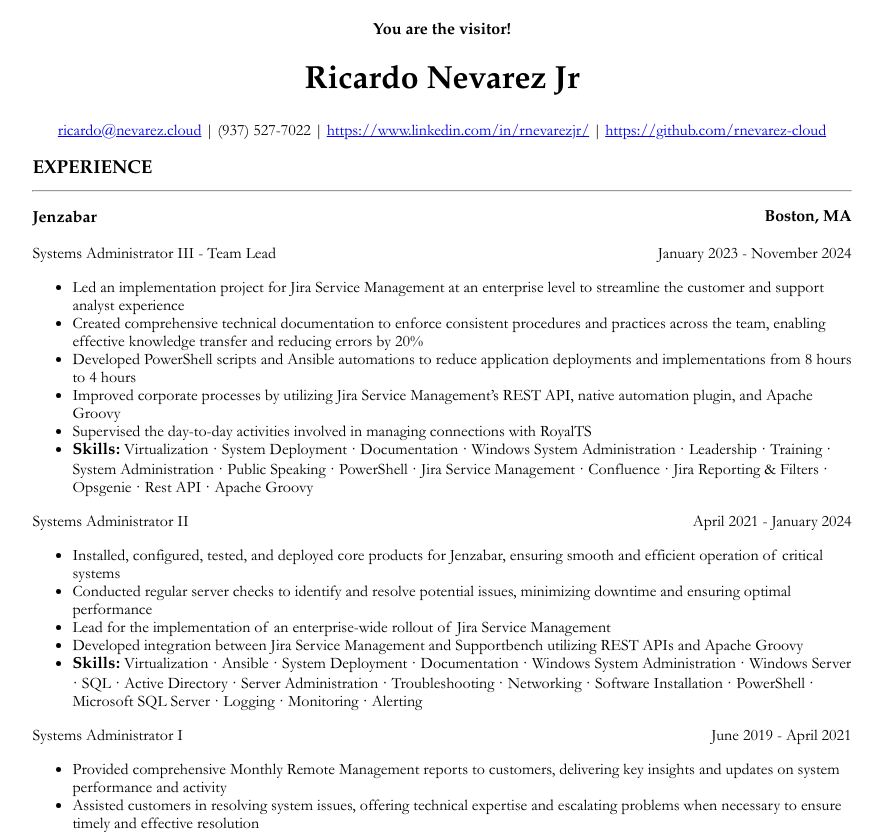
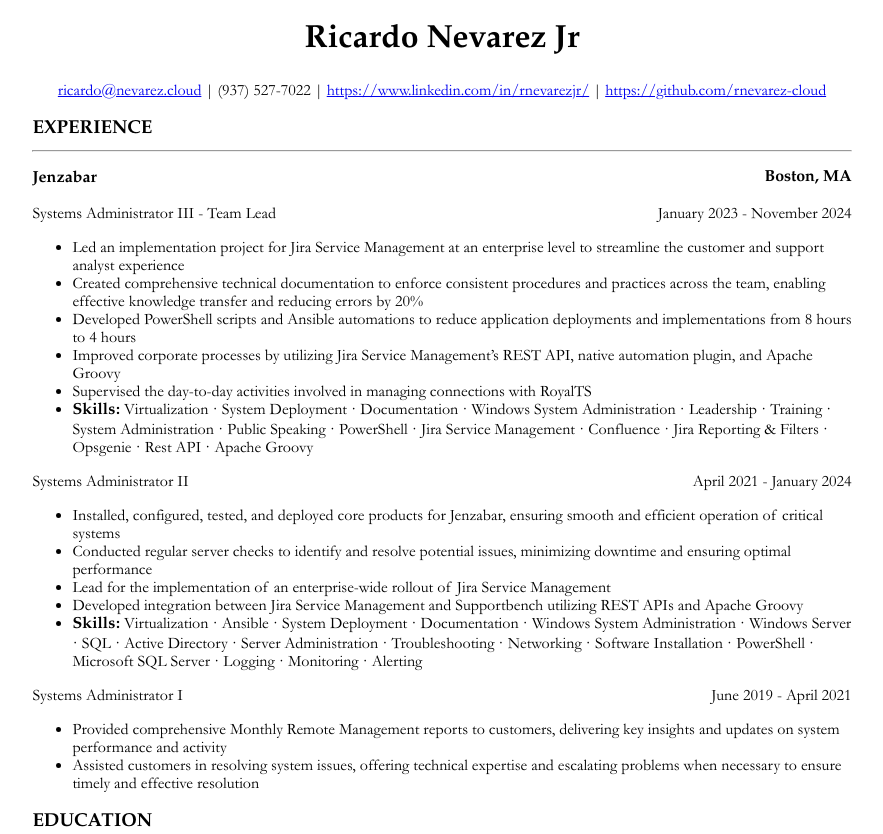
Before and after one commit to rnevarez-cloud/resume-nevarez-cloud, a React (Create React App) app: page / in a window 1280 px wide. Shown: the top 834 px of the page, without its empty margins (198-1081 px from the left). Built offline with nearby package versions, Linux system fonts and the light colour scheme; no server answers.

Commit message:
Updated view_count function and set count to null

```diff
--- a/src/App.js
+++ b/src/App.js
@@ -6,7 +6,7 @@ function App() {
 
     const url = "https://function.nevarez.cloud/api/views"
 
-    const [count, setCount] = useState();
+    const [count, setCount] = useState(null);
 
     const english_ordinal_rules = new Intl.PluralRules("en", {type: "ordinal"});
     const suffixes = {
@@ -43,7 +43,7 @@ function App() {
     <>
     <body>
         <div class="center">
-            <h4>You are the {count} visitor!</h4>
+            {count && <h4>You are the {count} visitor!</h4>}
             <h1 class="center">Ricardo Nevarez Jr</h1>
             <div>
                 <p><a href="ricardo@nevarez.cloud">ricardo@nevarez.cloud</a> | (937) 527-7022 | <a href="https://www.linkedin.com/in/rnevarezjr/">https://www.linkedin.com/in/rnevarezjr/</a> | <a href="https://github.com/rnevarez-cloud">https://github.com/rnevarez-cloud</a></p>
```
